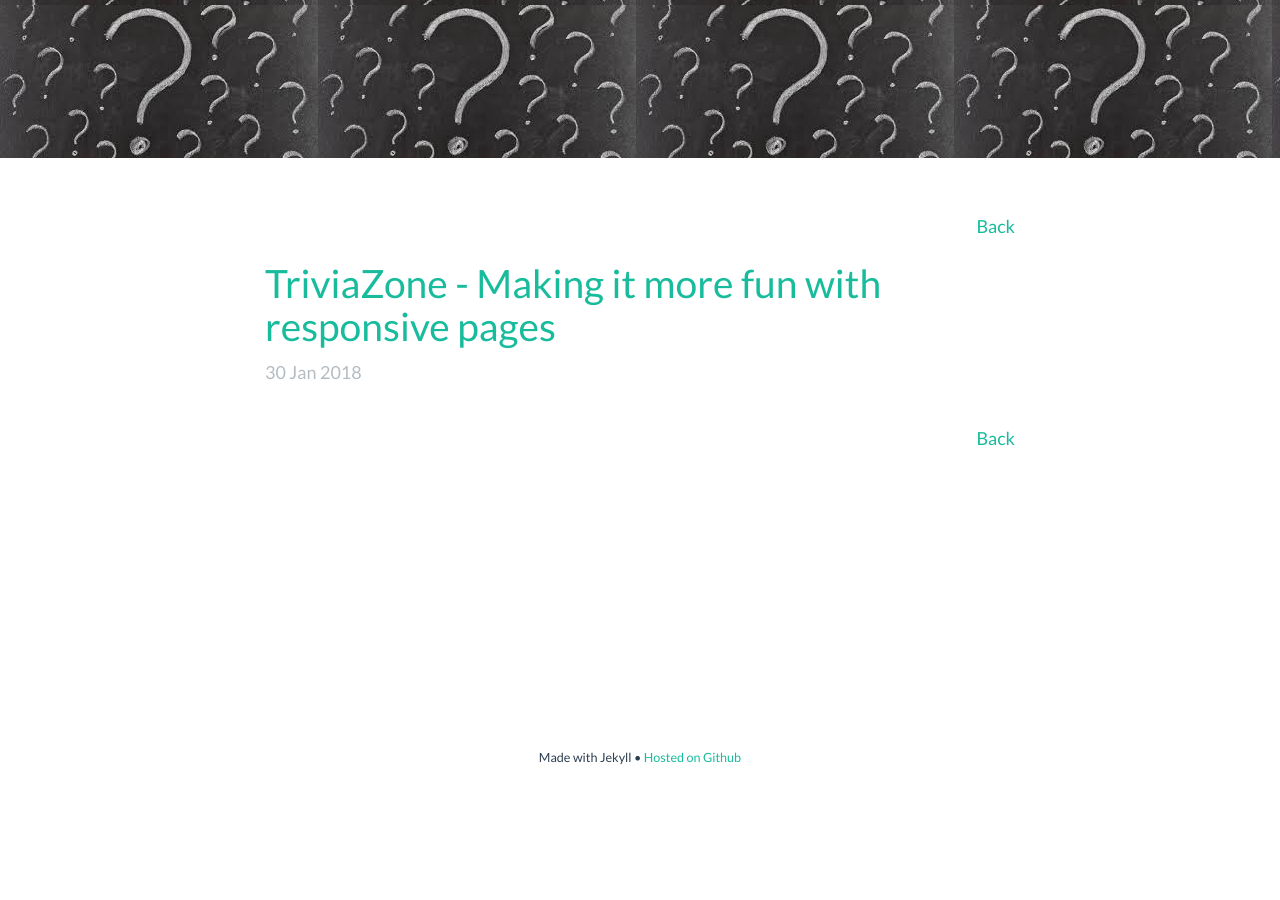
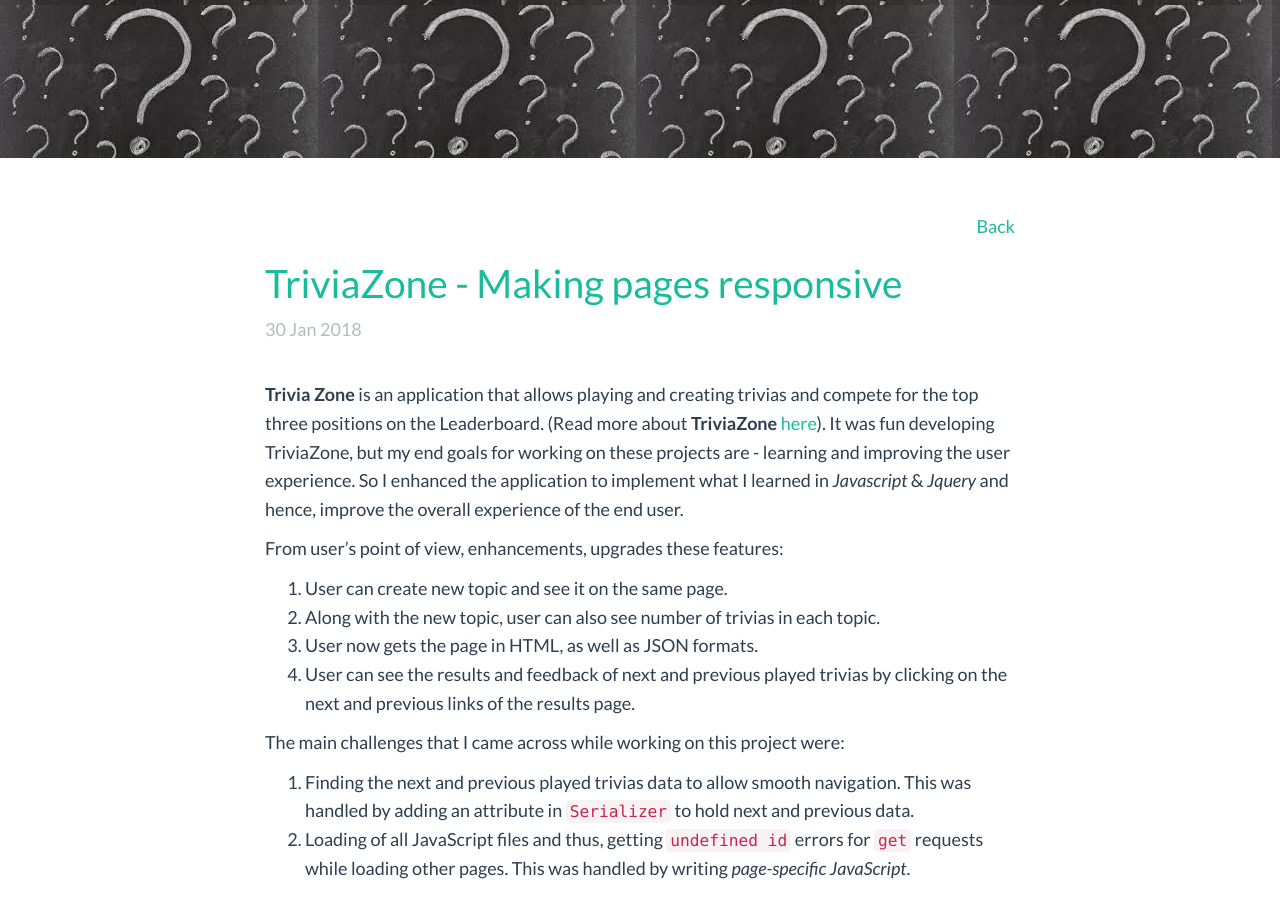
Before and after one commit to soumyaveer/soumyaveer.github.io, a Jekyll site: the page built from _posts/2018-01-30-making-trivia-zone-responsive.markdown, in a window 1280 px wide and 900 px high, scrolled down 472 px. Built offline with Jekyll 4.4.1, drawn with Linux system fonts in a browser that asks for light colours; comment, search, counter and statistics services are not loaded; before the commit the page ends 1240 px from its top, so only the background shows below that; some of the changed text lies outside the part shown.

Commit message:
add content to post-13

```diff
--- a/_posts/2018-01-30-making-trivia-zone-responsive.markdown
+++ b/_posts/2018-01-30-making-trivia-zone-responsive.markdown
@@ -1,8 +1,25 @@
 ---
 layout: post
-title: TriviaZone - Making it more fun with responsive pages
+title: TriviaZone - Making pages responsive
 date:  2018-01-30 13:25:00
 categories: main
 banner_image: "trivia-zone.jpeg"
-summary: It's more fun playing and creating trivia with responsive pages.
+summary: Playing and creating new trivias is more fun with the responsive pages.
 ---
+
+**Trivia Zone** is an application that allows playing and creating trivias and compete for the top three positions on the Leaderboard. (Read more about **TriviaZone** [here](http://www.soumyathinks.com/main/2017/12/03/trivia-zone-a-fun-way-of-testing-your-knowledge.html)).
+It was fun developing TriviaZone, but my end goals for working on these projects are - learning and improving the user experience. So I enhanced the application to implement what I learned in _Javascript_ & _Jquery_ and hence, improve the overall experience of the end user.
+
+From user's point of view, enhancements, upgrades these features:
+1. User can create new topic and see it on the same page.
+2. Along with the new topic, user can also see number of trivias in each topic.
+3. User now gets the page in HTML, as well as JSON formats.
+4. User can see the results and feedback of next and previous played trivias by clicking on the next and previous links of the results page.
+
+The main challenges that I came across while working on this project were:
+1. Finding the next and previous played trivias data to allow smooth navigation. This was handled by adding an attribute in `Serializer` to hold next and previous data.
+2. Loading of all JavaScript files and thus, getting `undefined id` errors for `get` requests while loading other pages. This was handled by writing _page-specific JavaScript_.
+
+Nothing is more fun than working on challenges and nothing gives more joy than overcoming those challenges. The fact that I was able to overcome the challenges, achieve the goal of making end user's experience smooth and yet again, learned a lot from **TriviaZone** project makes me very happy!
+
+Check out the source code of **TriviaZone** [here](https://github.com/soumyaveer/trivia-zone).
```
